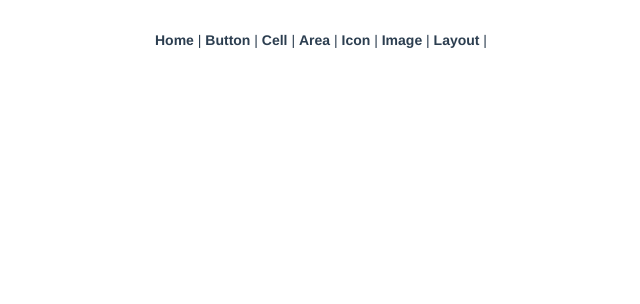
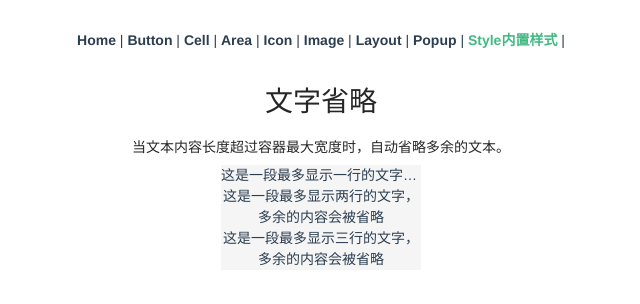
Before and after one commit to yonggeCode/vant-study, a Vue app: page /Style in a window 1280 px wide. Shown: the top 304 px of the page, without its empty margins (319-959 px from the left). Built offline with nearby package versions, Linux system fonts and the light colour scheme.

Commit message:
Popup&Style

```diff
--- a/src/App.vue
+++ b/src/App.vue
@@ -8,6 +8,8 @@
       <router-link to="/Icon">Icon</router-link> |
       <router-link to="/Image">Image</router-link> |
       <router-link to="/Layout">Layout</router-link> |
+      <router-link to="/Popup">Popup</router-link> |
+      <router-link to="/Style">Style内置样式</router-link> |
     </div>
     <router-view/>
   </div>
--- a/src/router/index.js
+++ b/src/router/index.js
@@ -36,6 +36,16 @@ const routes = [
     component: () => import('../views/Layout')
   },
   {
+    path: '/Popup',
+    name: 'Popup',
+    component: () => import('../views/Popup')
+  },
+  {
+    path: '/Style',
+    name: 'Style',
+    component: () => import('../views/Style')
+  },
+  {
     path: '/Area',
     name: 'Area',
     component: () => import('../views/Area')
--- a/src/views/Button.vue
+++ b/src/views/Button.vue
@@ -85,7 +85,8 @@ export default {
 </script>
 
 <style lang="scss" scoped>
-.mian{
+.block{
+  text-align: center;
 }
 .van-button {
   margin-left: 0.3rem;
--- a/src/views/Icon.vue
+++ b/src/views/Icon.vue
@@ -25,3 +25,8 @@ export default {
 
 };
 </script>
+<style lang="scss" scoped>
+  .block{
+    text-align: center;
+  }
+</style>
--- /dev/null
+++ b/src/views/Popup.vue
@@ -0,0 +1,65 @@
+<template>
+  <div class="container">
+    <div class="block">
+      <van-cell is-link @click="showPopup(1)">展示弹出层</van-cell>
+      <van-popup v-model="show1">内容</van-popup>
+    </div>
+
+    <div class="block">
+      <h1>弹出位置</h1>
+      <h4>通过position属性设置弹出位置，默认居中弹出，可以设置为top、bottom、left、right</h4>
+      <van-cell is-link @click="showPopup(2)">展示弹出层</van-cell>
+      <van-popup v-model="show2" position="top" :style="{ height: '30%' }" v-text="text" />
+    </div>
+
+    <div class="block">
+      <h1>关闭图标</h1>
+      <h4>设置closeable属性后，会在弹出层的右上角显示关闭图标，并且可以通过close-icon属性自定义图标，使用close-icon-position属性可以自定义图标位置</h4>
+      <van-cell is-link @click="showPopup(3)">展示弹出层</van-cell>
+      <van-popup
+        v-model="show3"
+        closeable
+        close-icon="close"
+        close-icon-position="top-left"
+        position="bottom"
+        :style="{ height: '30%' }"
+      />
+    </div>
+
+    <div class="block">
+      <h1>圆角弹窗</h1>
+      <h4>设置round属性后，弹窗会根据弹出位置添加不同的圆角样式</h4>
+      <van-cell is-link @click="showPopup(3)">展示弹出层</van-cell>
+      <van-popup v-model="show" round position="bottom" overlay=false :style="{ height: '30%' }" />
+    </div>
+  </div>
+</template>
+<script>
+import Vue from "vue";
+import { Popup } from "vant";
+Vue.use(Popup);
+
+export default {
+  data() {
+    return {
+      show1: false,
+      show2: false,
+      show3: false,
+      show4: false,
+      show5: false,
+      text: "这是内容"
+    };
+  },
+  methods: {
+    showPopup(type) {
+      this["show" + type] = true;
+    }
+  }
+};
+</script>
+
+<style lang="scss" scoped>
+.block {
+  text-align: center;
+}
+</style>
--- /dev/null
+++ b/src/views/Style.vue
@@ -0,0 +1,31 @@
+<template>
+  <div class="container">
+    <div class="block">
+      <h1>文字省略</h1>
+      <h4>当文本内容长度超过容器最大宽度时，自动省略多余的文本。</h4>
+      <div class="box">
+        <!-- 最多显示一行 -->
+        <div class="van-ellipsis">这是一段最多显示一行的文字，多余的内容会被省略</div>
+        <!-- 最多显示两行 -->
+        <div class="van-multi-ellipsis--l2">这是一段最多显示两行的文字，多余的内容会被省略</div>
+        <!-- 最多显示三行 -->
+        <div class="van-multi-ellipsis--l3">这是一段最多显示三行的文字，多余的内容会被省略</div>
+      </div>
+    </div>
+  </div>
+</template>
+
+<script>
+export default {};
+</script>
+
+<style lang="scss">
+.block {
+  text-align: center;
+}
+.box{
+    display: inline-block;
+    width: 200px;
+    background-color: #f5f5f5;
+}
+</style>
```
